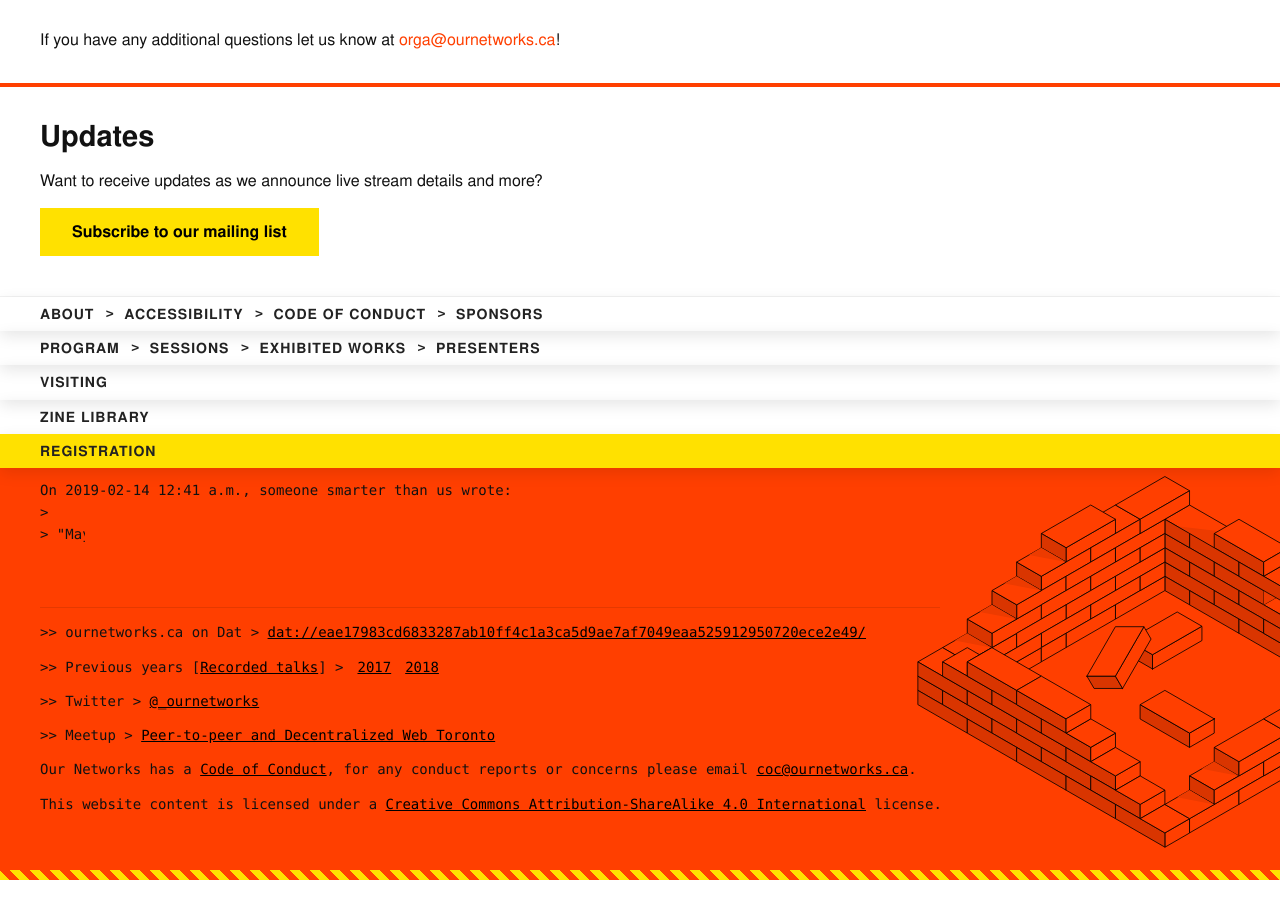
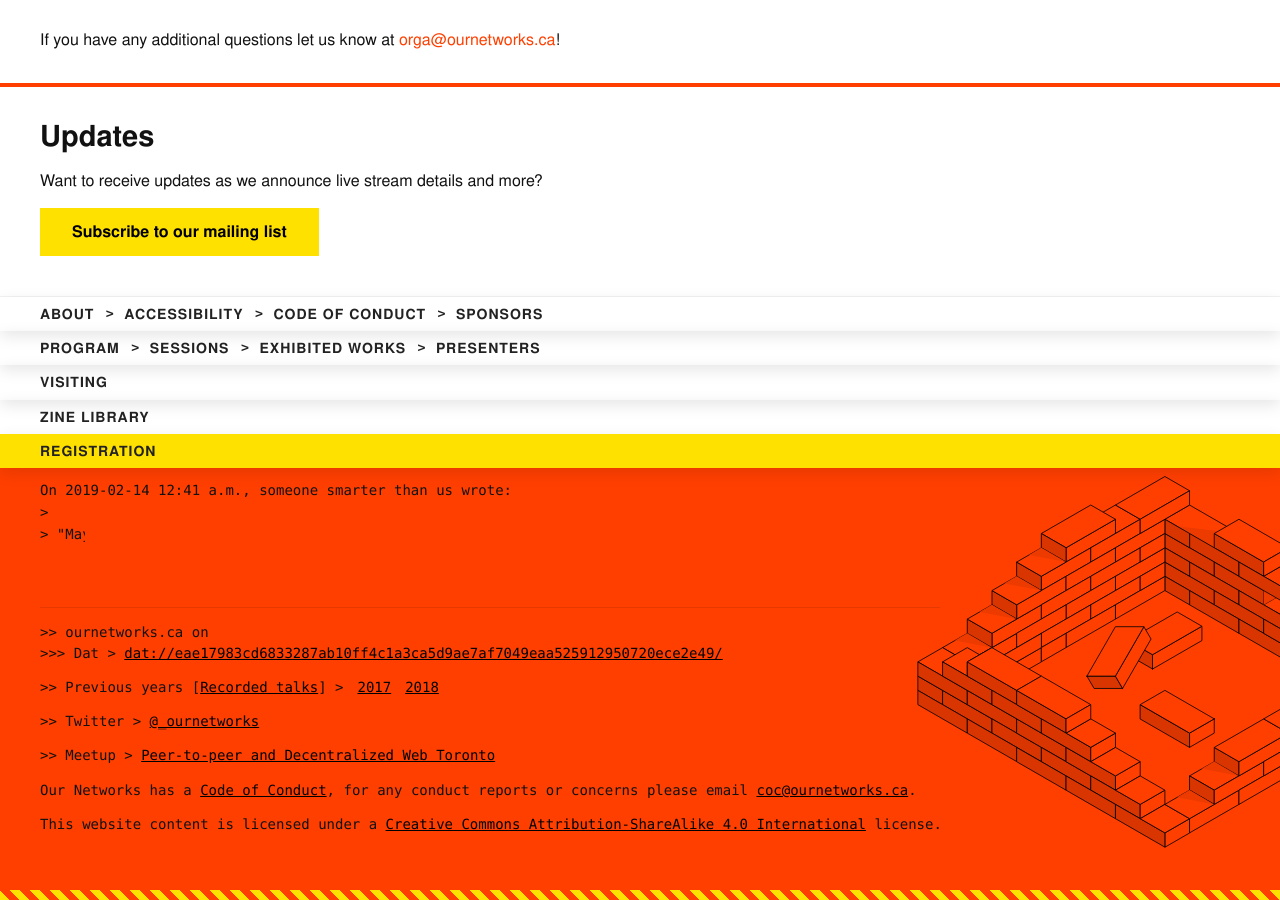
Before and after one commit to ournetworks/ournetworks.ca, a Jekyll site: the page built from index.md, in a window 1280 px wide and 900 px high, scrolled down 1938 px. Built offline with Jekyll 4.4.1, drawn with Linux system fonts in a browser that asks for light colours.

Commit message:
footer update

```diff
--- a/_includes/footer.html
+++ b/_includes/footer.html
@@ -4,9 +4,12 @@
   <div class="container container-full-width">
     {% include 2019-quotes.html %}
 
-    <p class="mt-1">
-      &gt;&gt; ournetworks.ca on Dat > <a href="dat://eae17983cd6833287ab10ff4c1a3ca5d9ae7af7049eaa525912950720ece2e49/">dat://eae17983cd6833287ab10ff4c1a3ca5d9ae7af7049eaa525912950720ece2e49/</a>
-    </p>
+    <div class="mt-1">
+      <p class="mb-0">&gt;&gt; ournetworks.ca on</p>
+      <p class="mb-0">
+        &gt;&gt;&gt; Dat > <a href="dat://eae17983cd6833287ab10ff4c1a3ca5d9ae7af7049eaa525912950720ece2e49/">dat://eae17983cd6833287ab10ff4c1a3ca5d9ae7af7049eaa525912950720ece2e49/</a>
+      </p>
+    </div>
 
     <div class="previous-editions flex flex-align-baseline mt-1 mb-1">
       <p class="mb-0 fw-normal">&gt;&gt; Previous years [<a href="/recorded-talks/">Recorded talks</a>] &gt; </p>
```
